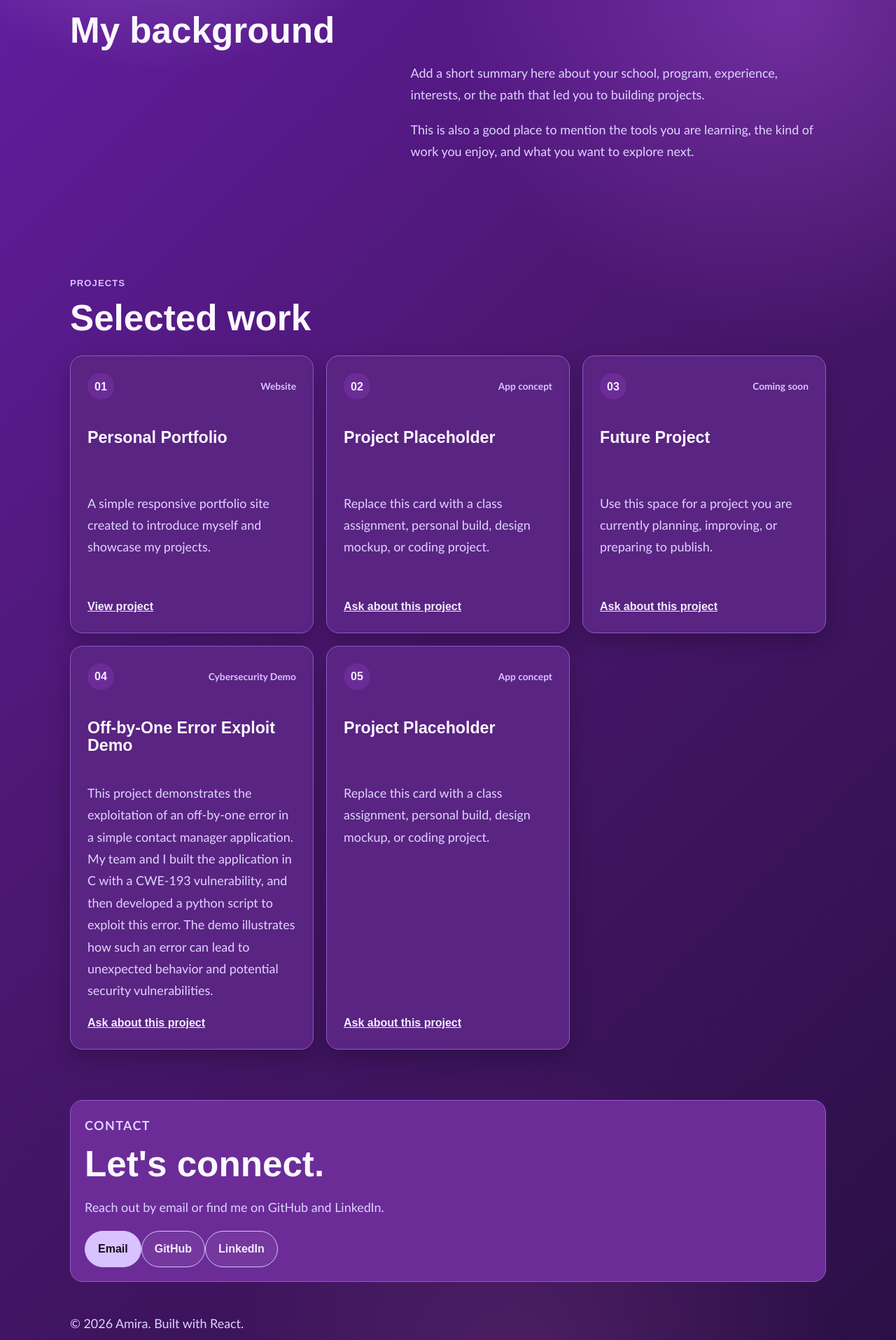
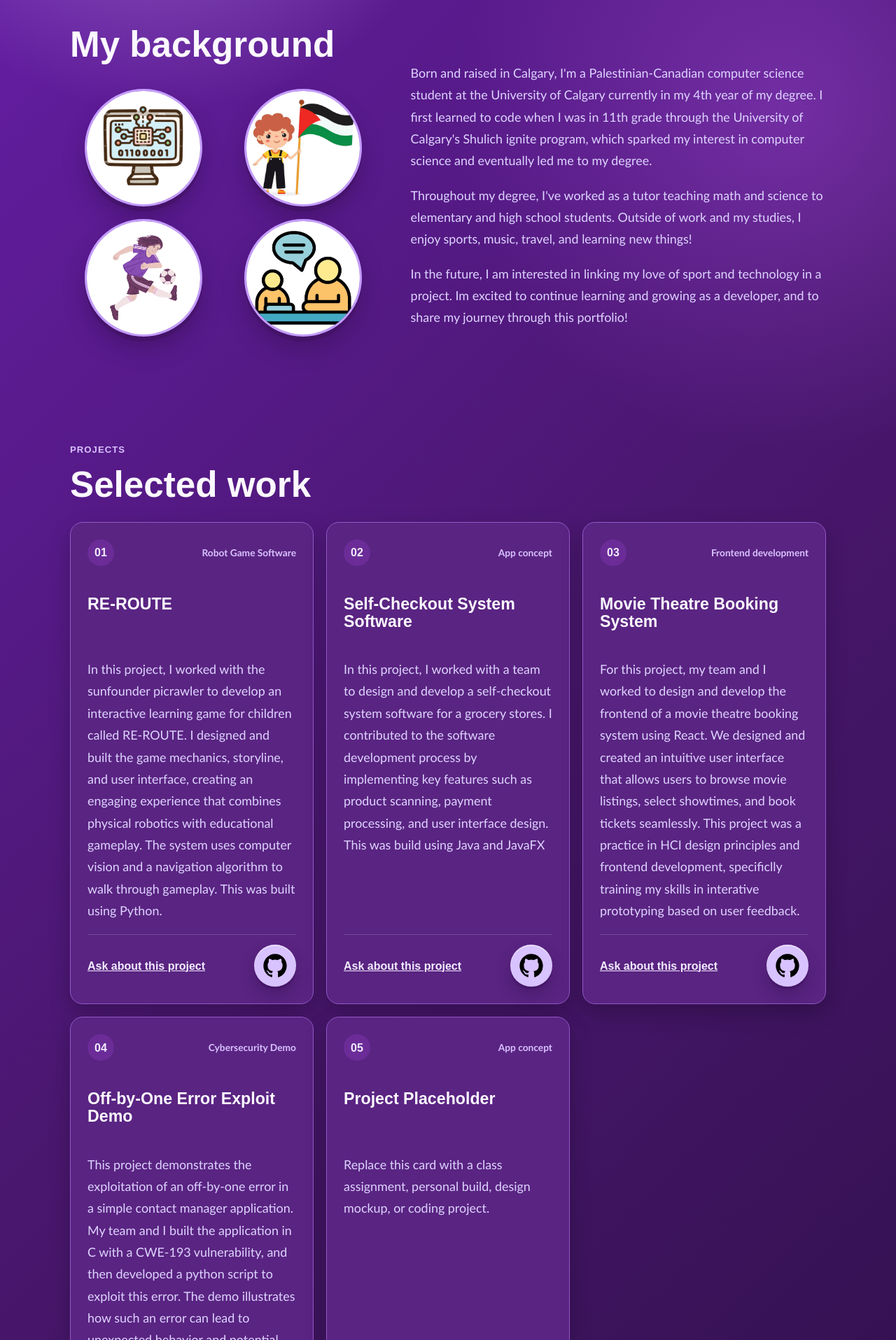
Before and after one commit to am1rawish/Portfolio, a React (Vite) app: page / in a window 1280 px wide. Shown: the part 545-2460 px from the top of the page at 70% size. Built offline with nearby package versions, Linux system fonts and the light colour scheme.

Commit message:
Add project actions and contact form

```diff
--- a/src/main.jsx
+++ b/src/main.jsx
@@ -5,27 +5,32 @@ import "../styles.css";
 const projects = [
   {
     number: "01",
-    type: "Website",
-    title: "Personal Portfolio",
-    description: "A simple responsive portfolio site created to introduce myself and showcase my projects.",
+    type: "Robot Game Software",
+    title: "RE-ROUTE",
+    description: "In this project, I worked with the sunfounder picrawler to develop an interactive learning game for children called RE-ROUTE. I designed and built the game mechanics, storyline, and user interface, creating an engaging experience that combines physical robotics with educational gameplay. The system uses computer vision and a navigation algorithm to walk through gameplay. This was built using Python.",
+    githubHref: "https://github.com/am1rawish",
     link: "#top",
     label: "View Personal Portfolio project",
-    action: "View project"
+    action: "Ask about this project",
+    githubLabel: "View RE-ROUTE GitHub repository"
   },
   {
     number: "02",
     type: "App concept",
-    title: "Project Placeholder",
-    description: "Replace this card with a class assignment, personal build, design mockup, or coding project.",
+    title: "Self-Checkout System Software",
+    description: "In this project, I worked with a team to design and develop a self-checkout system software for a grocery stores. I contributed to the software development process by implementing key features such as product scanning, payment processing, and user interface design. This was build using Java and JavaFX",
+    githubHref: "https://github.com/am1rawish",
     link: "#contact",
     label: "Ask about project placeholder",
-    action: "Ask about this project"
+    action: "Ask about this project",
+    githubLabel: "View Project Placeholder GitHub repository"
   },
   {
     number: "03",
-    type: "Coming soon",
-    title: "Future Project",
-    description: "Use this space for a project you are currently planning, improving, or preparing to publish.",
+    type: "Frontend development",
+    title: "Movie Theatre Booking System",
+    description: "For this project, my team and I worked to design and develop the frontend of a movie theatre booking system using React. We designed and created an intuitive user interface that allows users to browse movie listings, select showtimes, and book tickets seamlessly. This project was a practice in HCI design principles and frontend development, specificlly training my skills in interative prototyping based on user feedback.",
+    githubHref: "https://github.com/am1rawish",
     link: "#contact",
     label: "Ask about future project",
     action: "Ask about this project",
@@ -99,6 +104,7 @@ const backgroundHighlights = [
     src: "/background-community2.png",
     alt: "Community illustration"
   }
+
 ];
 
 function ProfileIcon({ type }) {
@@ -170,16 +176,38 @@ function About() {
 function Background() {
   return (
     <section className="section background-section" id="background">
-      <div>
+      <div className="background-sidebar">
         <p className="eyebrow">Background</p>
         <h2>My background</h2>
+        <div className="background-gallery" aria-label="Background image placeholders">
+          {backgroundHighlights.map((item) => (
+            <figure className="background-gallery-item" key={item.label}>
+              <div className={`background-gallery-circle background-gallery-circle-${item.type}`}>
+                <img
+                  src={item.src}
+                  alt={item.alt}
+                  className={`background-gallery-image background-gallery-image-${item.type}`}
+                />
+              </div>
+            </figure>
+          ))}
+        </div>
       </div>
       <div className="section-copy">
         <p>
-          Add a short summary here about your school, program, experience, interests, or the path that led you to building projects.
+          Born and raised in Calgary, I'm a Palestinian-Canadian computer science student at the University of Calgary currently in my 4th year of my degree.
+          I first learned to code when I was in 11th grade through the University of Calgary's Shulich ignite program, which sparked
+          my interest in computer science and eventually led me to my degree.
+
+          </p>
+
+          <p>Throughout my degree, I've worked as a tutor teaching math and science
+          to elementary and high school students. Outside of work and my studies, I enjoy sports, music,
+          travel, and learning new things!
         </p>
         <p>
-          This is also a good place to mention the tools you are learning, the kind of work you enjoy, and what you want to explore next.
+         In the future, I am interested in linking my love of sport and technology in a project. Im excited to continue
+          learning and growing as a developer, and to share my journey through this portfolio!
         </p>
       </div>
     </section>
@@ -203,7 +231,20 @@ function Projects() {
             </div>
             <h3>{project.title}</h3>
             <p>{project.description}</p>
-            <a href={project.link} aria-label={project.label}>{project.action}</a>
+            <div className="project-divider" aria-hidden="true"></div>
+            <div className="project-actions">
+              <a href={project.link} aria-label={project.label}>{project.action}</a>
+              <a
+                className="project-github-link"
+                href={project.githubHref}
+                target="_blank"
+                rel="noreferrer"
+                aria-label={project.githubLabel}
+              >
+                <ProjectGithubIcon />
+                <span className="sr-only">{project.githubLabel}</span>
+              </a>
+            </div>
           </article>
         ))}
       </div>
@@ -212,18 +253,48 @@ function Projects() {
 }
 
 function Contact() {
+  function handleSubmit(event) {
+    event.preventDefault();
+
+    const formData = new FormData(event.currentTarget);
+    const name = formData.get("name");
+    const email = formData.get("email");
+    const message = formData.get("message");
+    const subject = `Portfolio message from ${name || "a visitor"}`;
+    const body = `Name: ${name}\nEmail: ${email}\n\n${message}`;
+
+    window.location.href = `mailto:amirawish16@gmail.com?subject=${encodeURIComponent(subject)}&body=${encodeURIComponent(body)}`;
+  }
+
   return (
     <section className="section contact-section" id="contact">
-      <div>
+      <div className="contact-heading">
         <p className="eyebrow">Contact</p>
         <h2>Let&apos;s connect.</h2>
-        <p>Reach out by email or find me on GitHub and LinkedIn.</p>
+        <p>Send a message and it will open as an email addressed to me.</p>
       </div>
-      <div className="contact-links">
-        <a className="button primary-button" href="mailto:amirawish16@gmail.com">Email</a>
-        <a className="button secondary-button" href="https://github.com/am1rawish" target="_blank" rel="noreferrer">GitHub</a>
-        <a className="button secondary-button" href="https://www.linkedin.com/in/amira-wishah-6a57752bb/" target="_blank" rel="noreferrer">LinkedIn</a>
-      </div>
+      <form className="contact-form" onSubmit={handleSubmit}>
+        <div className="form-row">
+          <label>
+            <span>Name</span>
+            <input name="name" type="text" placeholder="Name" required />
+          </label>
+          <label>
+            <span>Email</span>
+            <input name="email" type="email" placeholder="Email" required />
+          </label>
+        </div>
+        <label>
+          <span>Message</span>
+          <textarea name="message" placeholder="Your message..." required />
+        </label>
+        <button className="send-button" type="submit">
+          Send email
+          <svg aria-hidden="true" viewBox="0 0 24 24">
+            <path d="M4 5.5h16v13H4v-13Zm2.15 2 5.85 4.39 5.85-4.39H6.15Zm11.85 9V9.8l-6 4.5-6-4.5v6.7h12Z" />
+          </svg>
+        </button>
+      </form>
     </section>
   );
 }
@@ -237,9 +308,6 @@ function App() {
         <Projects />
         <Contact />
       </main>
-      <footer className="site-footer">
-        <p>© 2026 Amira. Built with React.</p>
-      </footer>
     </>
   );
 }
```
